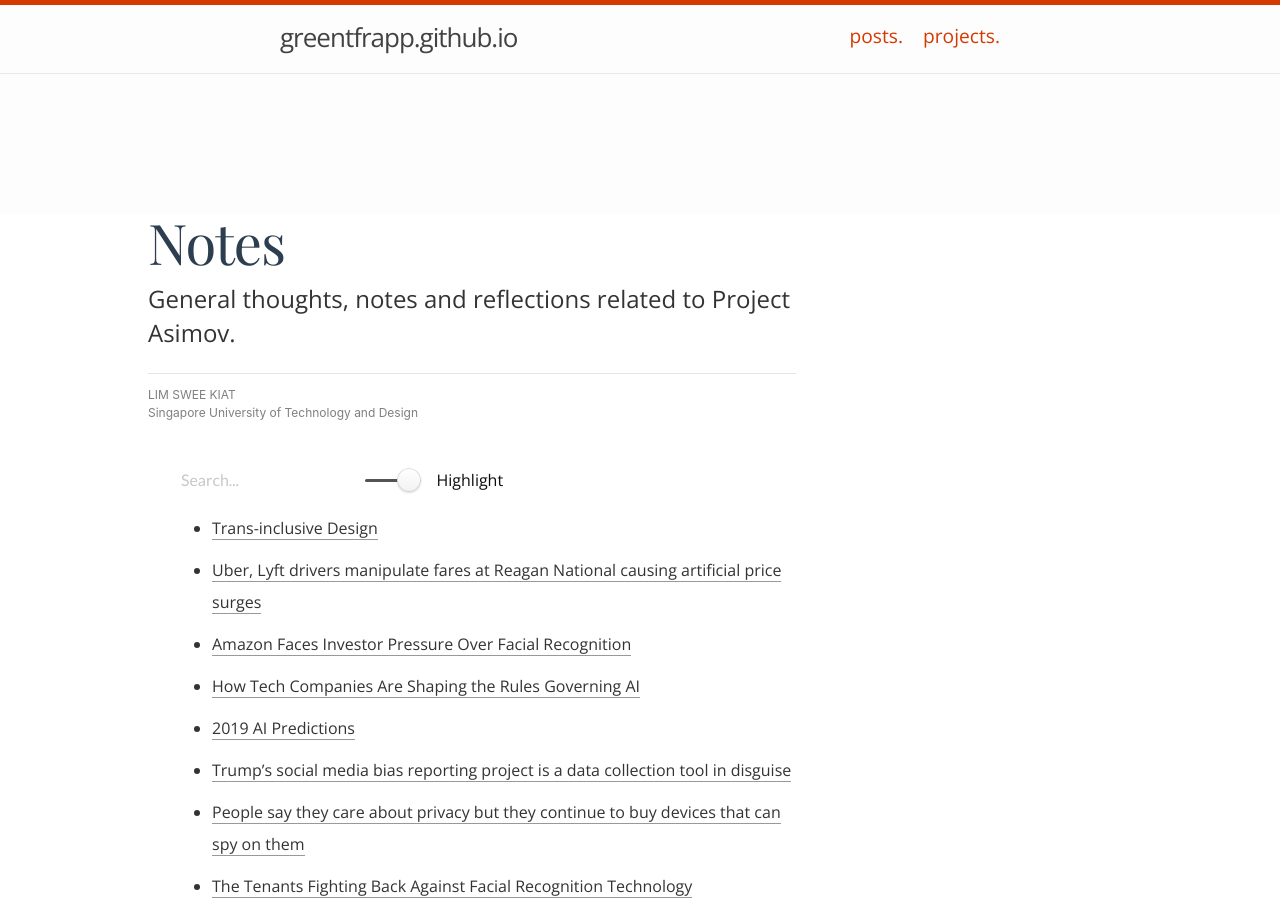
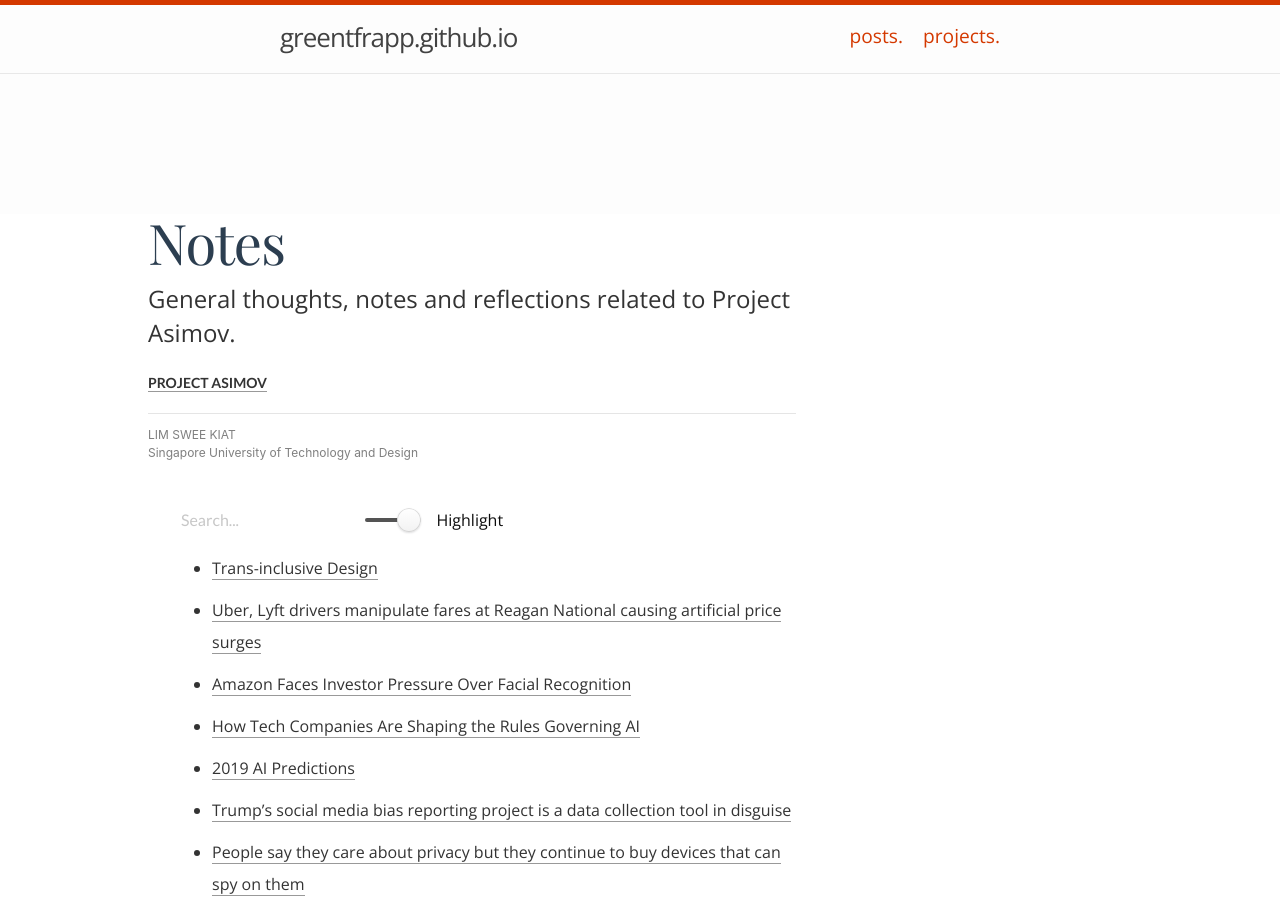
Before and after one commit to greentfrapp/project-asimov, a Jekyll site: the page built from notes.md, in a window 1280 px wide and 900 px high. Built offline with Jekyll 4.4.1, drawn with Linux system fonts in a browser that asks for light colours; some web fonts are replaced; a style sheet for code colours, icons or effects is not loaded.

Commit message:
Updated notes title and added links btw index and notes

```diff
--- a/_layouts/home.html
+++ b/_layouts/home.html
@@ -15,6 +15,7 @@ layout: default
     <li><a href="#references">References</a></li>
   </ul>
   </div>
+  <h4><a href="notes/">Click here to go to my notes.</a></h4>
   <hr/>
   <h3 id="part1-abstract">Part I: Ethics for AI Practitioners</h3>
   <p>
--- a/_layouts/notes.html
+++ b/_layouts/notes.html
@@ -6,6 +6,7 @@ layout: default
 <dt-article>
 	<h1 id="title">Notes</h1>
 	<h2>General thoughts, notes and reflections related to Project Asimov.</h2>
+	<h4><a href="https://greentfrapp.github.io/project-asimov/">Project Asimov</a></h4>
 	<dt-byline></dt-byline>
 	<div class="contents">
 		<div class="ui transparent left icon input filter">
--- a/notes.md
+++ b/notes.md
@@ -1,5 +1,5 @@
 ---
 layout: notes
-title: posts.
+title: notes. \| Project Asimov
 permalink: /notes/
 ---
```
